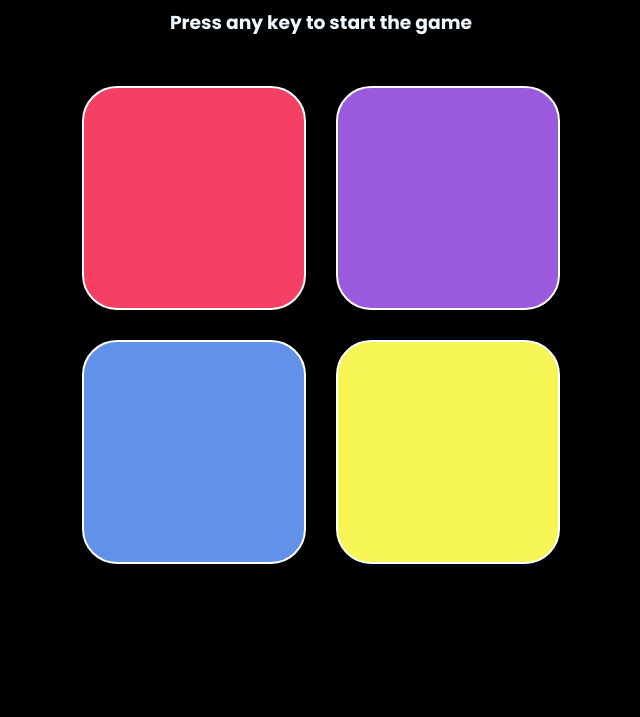
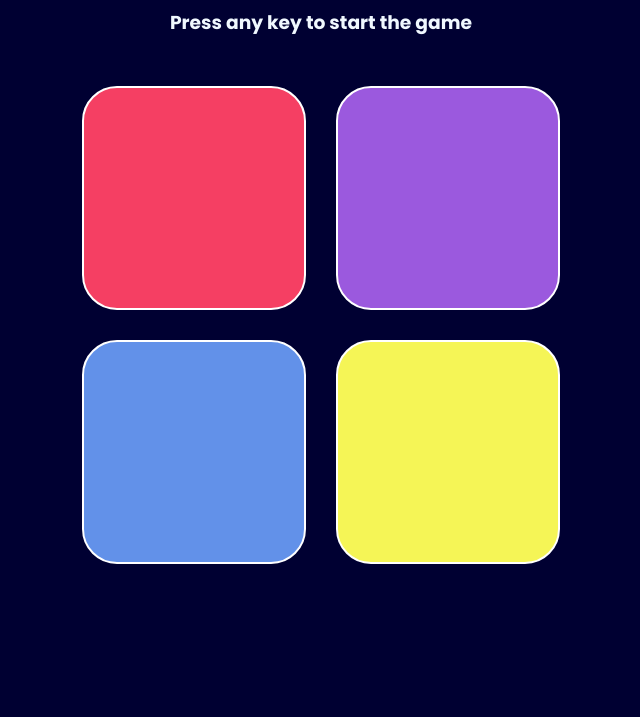
Before and after one commit to siniekoo19/Color-Mania, a plain HTML site: page index.html in a window 1280 px wide. Shown: the part 83-800 px from the top of the page, without its empty margins (319-959 px from the left). Drawn offline with Linux system fonts and the light colour scheme.

Commit message:
Updated styles in style.css

```diff
--- a/style.css
+++ b/style.css
@@ -4,7 +4,7 @@ body{
     text-align: center;
     font-family: "Poppins", sans-serif;
     /* background-color: rgb(188, 224, 255); */
-    background-color: black;
+    background-color: rgb(0, 0, 50);
     color: aliceblue;
     overflow: hidden;
 }
```
